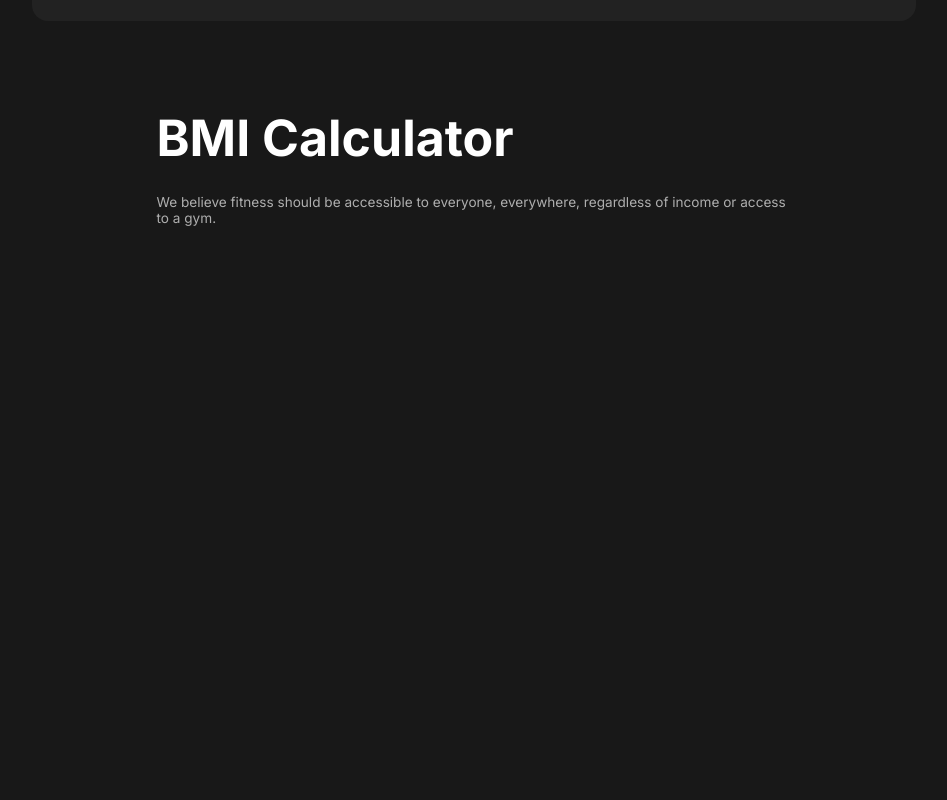
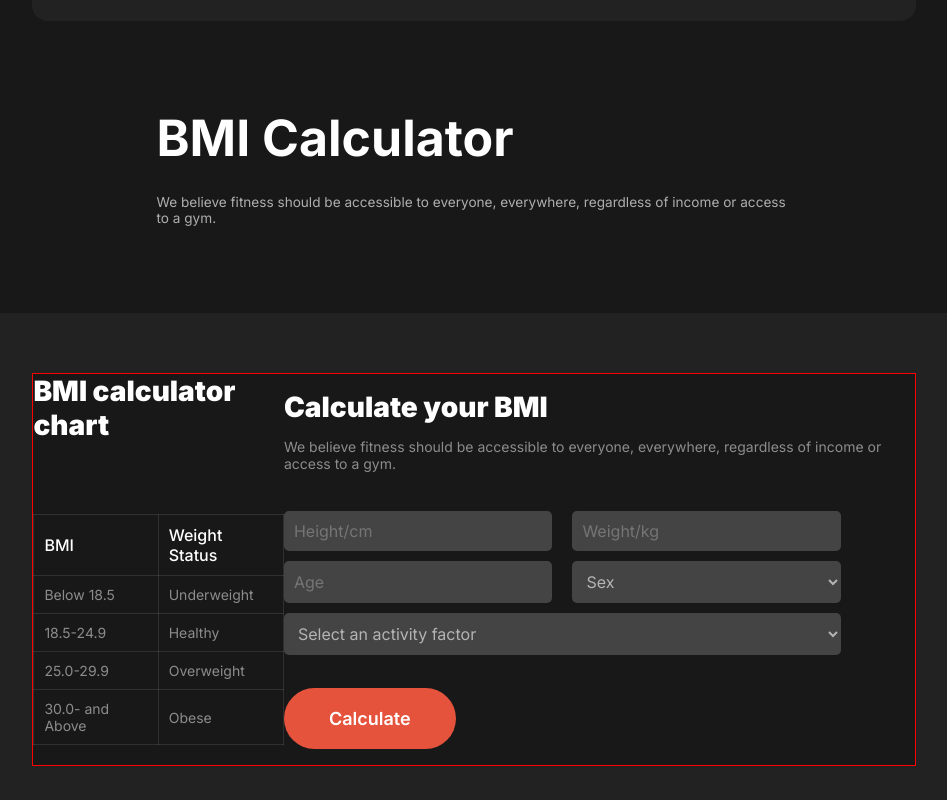
Before and after one commit to rushomrong/b10-a2-rusho, a plain HTML site: page index.html in a window 1280 px wide. Shown: the part 1866-2666 px from the top of the page, without its empty margins (166-1113 px from the left). Before the commit the page ends 2179 px from the top, so only its background shows below. Drawn offline with Linux system fonts and the light colour scheme.

Commit message:
BMI calculator section has been updated

```diff
--- a/index.html
+++ b/index.html
@@ -136,6 +136,65 @@
           </p>
         </div>
       </section>
+
+      <!-- BMI calculator chart section -->
+
+      <section class="bmi-content-full">
+        <div class="bmi-chart-content display-flex">
+          <div class="bmi-cal-chart-table display-flex">
+            <h4 class="chart-title">BMI calculator chart</h4>
+
+            <!-- table chart -->
+            <table>
+              <tr>
+                <th>BMI</th>
+                <th>Weight Status</th>
+              </tr>
+              <tr>
+                <td>Below 18.5</td>
+                <td>Underweight</td>
+              </tr>
+              <tr>
+                <td>18.5-24.9</td>
+                <td>Healthy</td>
+              </tr>
+              <tr>
+                <td>25.0-29.9</td>
+                <td>Overweight</td>
+              </tr>
+              <tr>
+                <td>30.0- and Above</td>
+                <td>Obese</td>
+              </tr>
+            </table>
+          </div>
+
+          <!-- right side content -->
+          <div class="bmi-form">
+            <h3 class="bmi-title">Calculate your BMI</h3>
+            <p class="bmi-desc">
+              We believe fitness should be accessible to everyone, everywhere,
+              regardless of income or access to a gym.
+            </p>
+
+            <!-- input form -->
+            <div class="form-container">
+              <input type="text" name="" id="" placeholder="Height/cm" />
+              <input type="text" name="" id="" placeholder="Weight/kg" />
+              <input type="text" name="" id="" placeholder="Age" />
+              <select name="sex" id="gender-select" title="sex">
+                <option value="sex">Sex</option>
+              </select>
+              <select name="factor" id="factor" title="factor">
+                <option value="Select an activity factor">
+                  Select an activity factor
+                </option>
+              </select>
+            </div>
+            <button class="button-primary-2">Calculate</button>
+          </div>
+        </div>
+      </section>
     </main>
 
     <!-- footer section -->
--- a/style/style.css
+++ b/style/style.css
@@ -399,3 +399,110 @@ span.img-desc {
   margin-top: 1.75rem;
   margin-right: 0.875rem;
 }
+
+/* BMI calculator chart style */
+
+.bmi-content-full {
+  width: 100%;
+  height: 30.438rem;
+  background-color: #222222;
+  padding-top: 60px;
+}
+
+.bmi-chart-content {
+  width: 69%;
+  justify-content: space-around;
+  align-items: center;
+  border: 1px solid red;
+  margin: 0 auto;
+}
+
+.bmi-cal-chart-table {
+  flex-direction: column;
+}
+
+.chart-title {
+  font-family: "Inter", sans-serif;
+  font-size: 1.75rem;
+  font-weight: 900;
+  color: #ffffff;
+  margin-bottom: 52px;
+}
+
+table {
+  /* width: 50%; */
+  margin: 20px auto;
+  border-collapse: collapse;
+  text-align: left;
+  border: 1px solid rgba(255, 255, 255, 0.1);
+}
+
+th,
+td {
+  border: 1px solid rgba(255, 255, 255, 0.1); /* Border color */
+  padding: 10px;
+}
+
+/* td font color */
+td {
+  font-family: "Inter", sans-serif;
+  font-size: 0.875rem;
+  font-weight: 400;
+  color: rgba(255, 255, 255, 0.5);
+}
+
+th {
+  font-family: "Inter", sans-serif;
+  font-size: 1rem;
+  font-weight: 500;
+  color: #ffffff;
+}
+
+.bmi-title {
+  font-family: "Inter", sans-serif;
+  font-size: 1.75rem;
+  font-weight: 900;
+  color: #ffffff;
+  margin-bottom: 14px;
+}
+
+.bmi-desc {
+  font-family: "Inter", sans-serif;
+  font-size: 0.875rem;
+  font-weight: 400;
+  color: rgba(255, 255, 255, 0.5);
+  margin-bottom: 34px;
+}
+
+/* form container */
+
+/* input[type="text"] {
+  font-family: "Inter", sans-serif;
+  font-size: 1rem;
+  font-weight: 400;
+  color: rgba(255, 255, 255, 0.6);
+} */
+
+.form-container {
+  display: flex;
+  flex-wrap: wrap;
+  justify-content: space-between;
+  width: 557px;
+}
+
+.form-container input,
+.form-container select {
+  font-family: "Inter", sans-serif;
+  font-size: 1rem;
+  font-weight: 400;
+  width: calc(50% - 10px); /* Half width with margin */
+  margin: 5px 0;
+  padding: 10px;
+  background-color: #444; /* Input background color */
+  border: none;
+  border-radius: 5px;
+  color: rgba(255, 255, 255, 0.6);
+}
+.form-container #factor {
+  width: 100%;
+}
```
